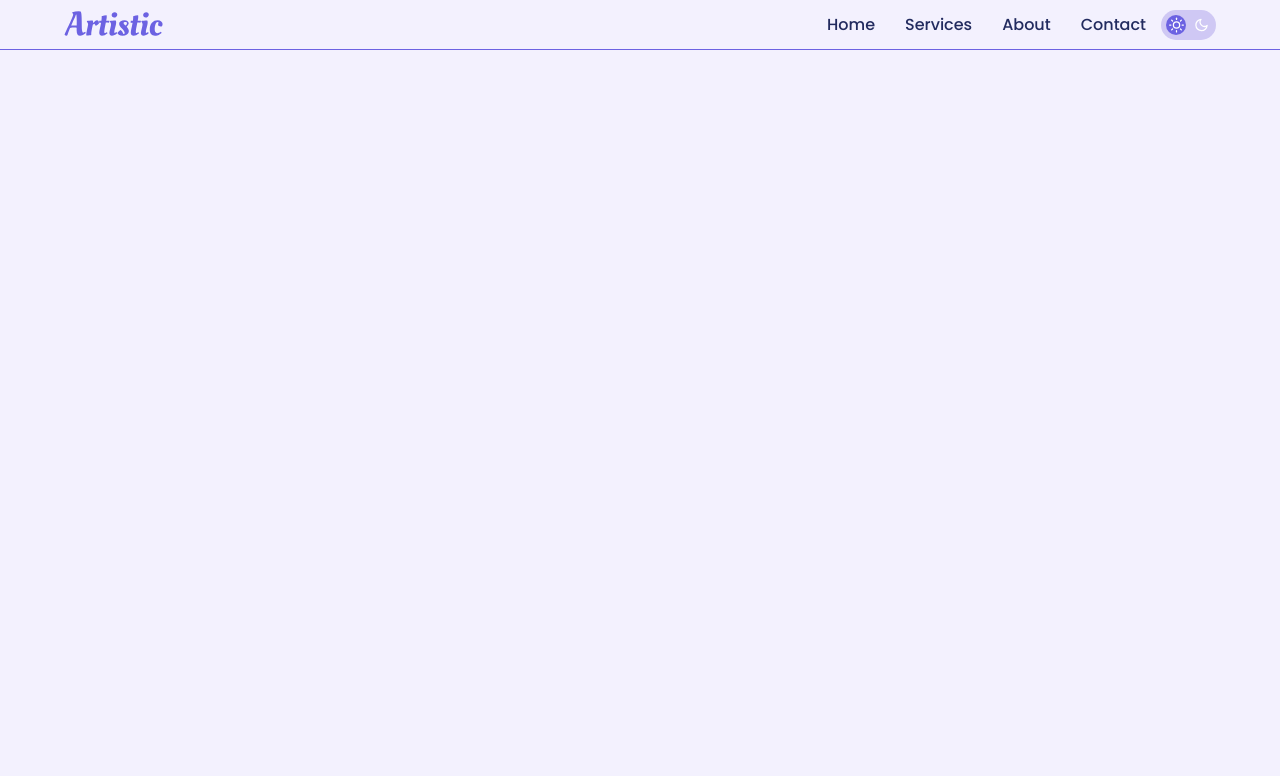
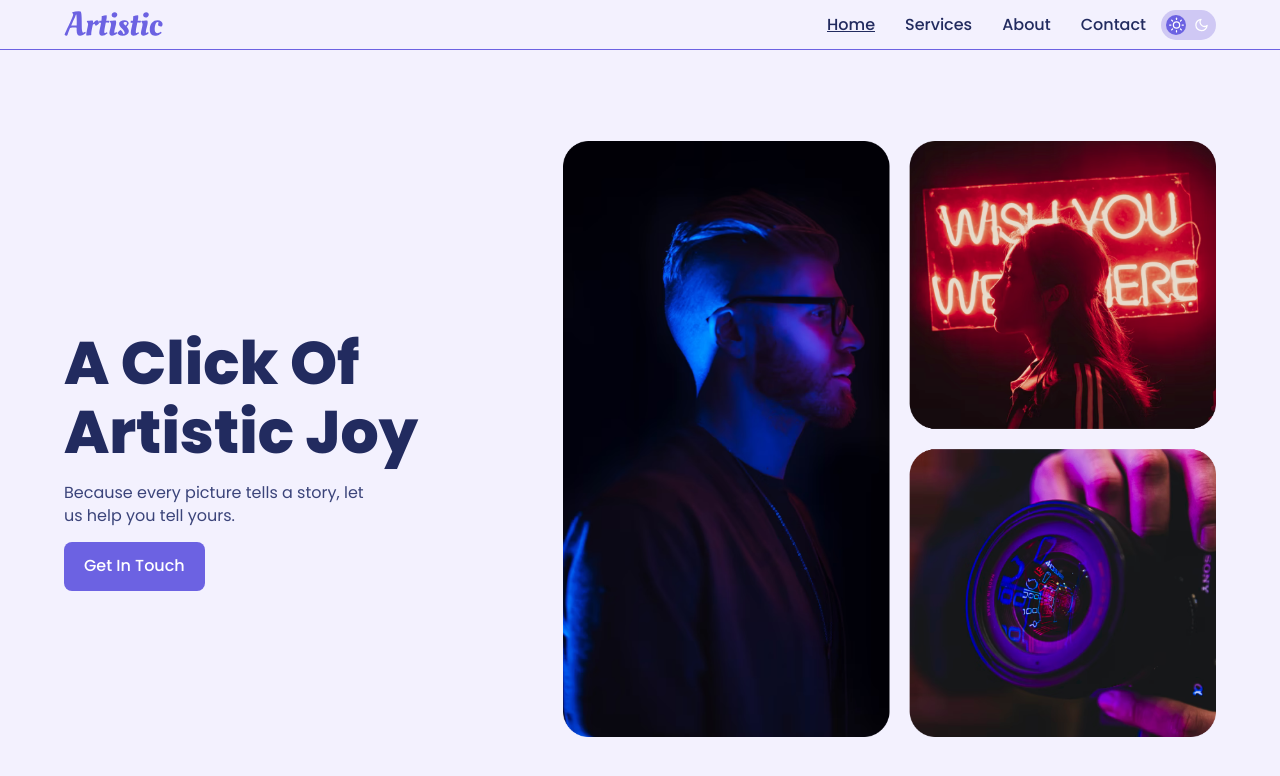
Before and after one commit to Adela1806/DarkLightProject, a React (Create React App) app in the folder dark-light-theme/: page / in a window 1280 px wide. Shown: the top 776 px of the page. Built offline with nearby package versions, Linux system fonts and the light colour scheme; the HTML template or start-up script is replaced by a standard one.

Commit message:
push hero title and hero section

```diff
--- a/dark-light-theme/src/HeroSection.js
+++ b/dark-light-theme/src/HeroSection.js
@@ -0,0 +1,85 @@
+import React from 'react';
+import { Link } from 'react-scroll';
+import styled from 'styled-components';
+import HeroImg from './assets/images/hero.png';
+import PrimaryButton from './components/buttons/PrimaryButton';
+import ParagraphText from './components/paragraphTexts/ParagraphText';
+import HeroTitle from './components/titles/HeroTitle';
+
+const HeroSectionStyles = styled.div`
+  min-height: 100vh;
+  padding-top: calc(var(--header-height) + 30px); // height of header
+  display: flex;
+  align-items: center;
+  justify-content: center;
+  .hero__wrapper {
+    display: flex;
+    align-items: center;
+    justify-content: center;
+    width: 100%;
+    gap: 1rem;
+  }
+  .hero__info {
+    flex: 3;
+  }
+  .hero__img {
+    flex: 4;
+    img {
+      object-fit: contain;
+    }
+  }
+  .hero__title {
+    margin-bottom: 1.5rem;
+    max-width: 400px;
+  }
+  .hero__desc {
+    margin-bottom: 1.5rem;
+    max-width: 300px;
+  }
+  @media only screen and (max-width: 768px) {
+    .hero__wrapper {
+      flex-direction: column-reverse;
+      gap: 0.5rem;
+    }
+    .hero__img {
+      display: flex;
+      justify-content: flex-end;
+      img {
+        max-width: 400px;
+        margin-top: auto;
+      }
+    }
+  }
+`;
+
+function HeroSection() {
+  return (
+    <HeroSectionStyles id="home">
+      <div className="container">
+        <div className="hero__wrapper">
+          <div className="hero__info">
+            <HeroTitle className="hero__title">
+              A click of artistic joy
+            </HeroTitle>
+            <ParagraphText className="hero__desc">
+              Because every picture tells a story, let us help you tell yours.
+            </ParagraphText>
+            <PrimaryButton
+              buttonType={Link}
+              smooth
+              to="contact"
+              className="hero__cta"
+            >
+              Get In Touch
+            </PrimaryButton>
+          </div>
+          <div className="hero__img">
+            <img src={HeroImg} alt="Artistic" />
+          </div>
+        </div>
+      </div>
+    </HeroSectionStyles>
+  );
+}
+
+export default HeroSection;
--- /dev/null
+++ b/dark-light-theme/src/components/titles/HeroTitle.js
@@ -0,0 +1,20 @@
+import React from 'react';
+import styled from 'styled-components';
+import themeList from '../../data/themeList';
+
+const TitleStyles = styled.h1`
+  font-size: 6rem;
+  color: ${({ theme: { theme } }) =>
+    theme === themeList.light ? 'var(--darkBlue_2)' : 'var(--lightBlue_1)'};
+  font-weight: 900;
+  text-transform: capitalize;
+  @media only screen and (max-width: 768px) {
+    font-size: 4rem;
+  }
+`;
+
+function HeroTitle({ children, ...rest }) {
+  return <TitleStyles {...rest}>{children}</TitleStyles>;
+}
+
+export default HeroTitle;
--- a/dark-light-theme/src/pages/LandingPage.js
+++ b/dark-light-theme/src/pages/LandingPage.js
@@ -1,10 +1,12 @@
 import React from 'react';
 import Header from '../components/Header';
+import HeroSection from '../HeroSection';
 
 function LandingPage() {
   return (
     <>
       <Header />
+      <HeroSection />
     </>
   );
 }
```
